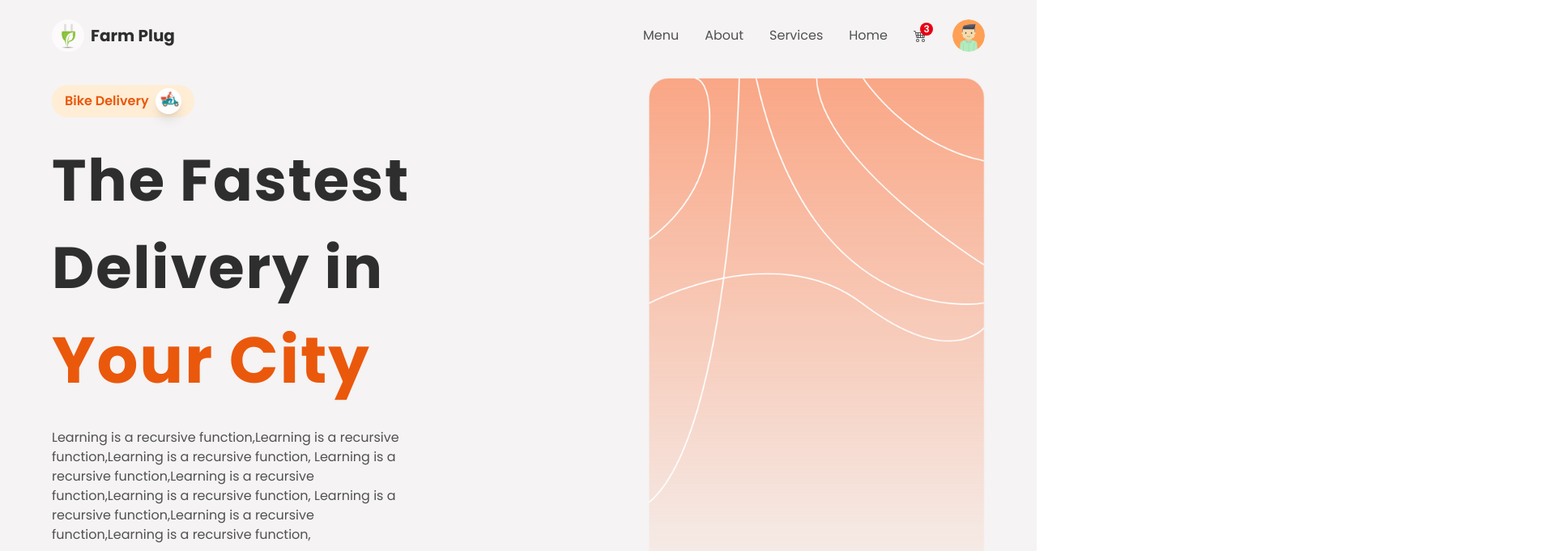
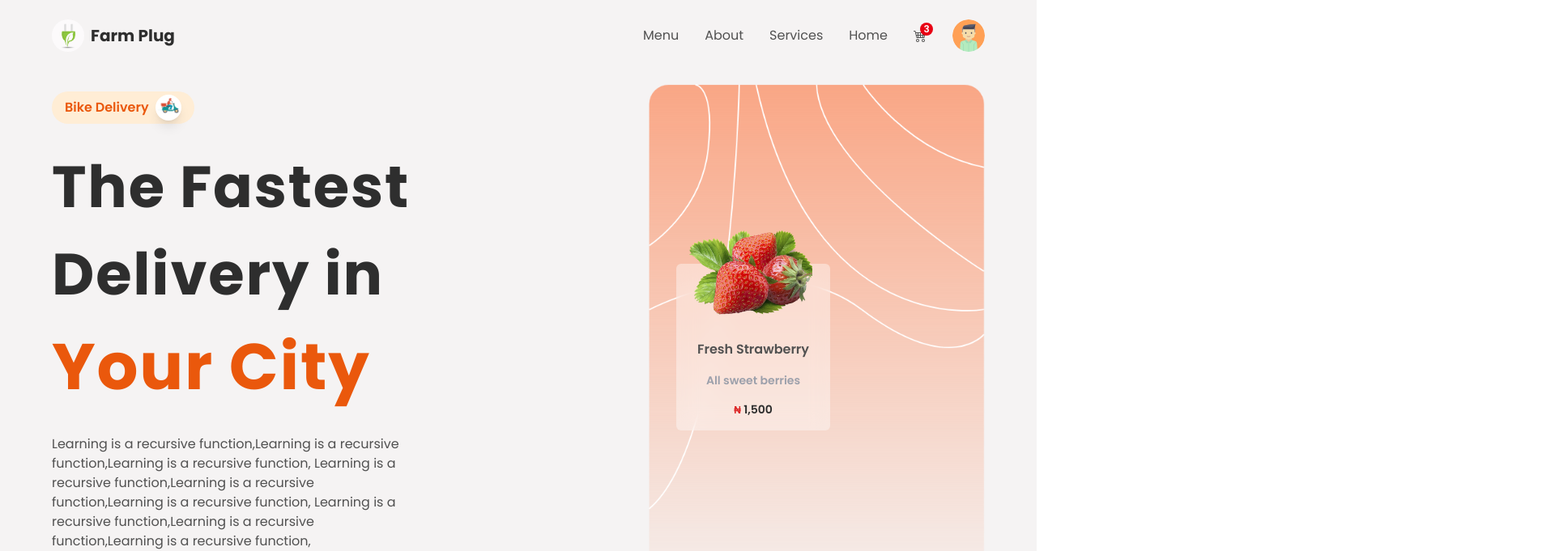
Before and after one commit to mainerprenuer/farmPlug, a React (Create React App) app: page / in a window 1280 px wide. Shown: the top 681 px of the page at 81% size, 1920 px wide, since content can reach past the window. Built offline with nearby package versions, Linux system fonts and the light colour scheme.

Commit message:
touches on home static container

```diff
--- a/src/components/HomeContainer.jsx
+++ b/src/components/HomeContainer.jsx
@@ -1,6 +1,7 @@
 import React from 'react'
 import Delivery from '../img/delivery.png'
 import HeroBg from '../img/heroBg.png'
+import F1 from '../img/f1.png'
 
 
 const HomeContainer = () => {
@@ -34,11 +35,21 @@ const HomeContainer = () => {
       hover:shadow-lg transition-all ease-out duration-100'>
       Order Now</button>
       </div>
-    <div className='flex-1'>
-        <img src={HeroBg} className="ml-auto h-650 " alt="hero-bg"/>
+    <div className='py-2 flex-1 flex items-center relative'>
+            <img src={HeroBg} className="ml-auto h-420 w-full lg:w-auto lg:h-650" alt='hero-Bg' />
 
-        <div className='w-full h-full absolute flex items-center justify-center'></div>
-    </div>
+            <div className='w-full h-full absolute top-0 left-0 flex items-center justify-center px-32 py-4'>
+                <div className='w-190 p-4 bg-cardOverlay backdrop-blur-md rounded-md flex flex-col items-center justify-center'>
+                    <img src={F1} className='w-40 -mt-20' alt='f1' />
+                    <p className='text-base font-semibold text-textColor'>Fresh Strawberry</p>
+
+                    <p className='text-sm text-lighttextGray font-semibold my-4'>All sweet berries</p>
+
+                    <p className='text-sm font-semibold text-headingColor'>
+                    <span className='text-xs text-red-600'>₦</span> 1,500</p>
+                </div>
+            </div>
+      </div>
     </section>
   ) ;
 }
--- a/tailwind.config.js
+++ b/tailwind.config.js
@@ -48,8 +48,8 @@ module.exports = {
         textColor: "#515151",
         cartNumBg: "#e80013",
         primary: "#f5f3f3",
-        // cardOverlay: "rgba(256,256,256,0.4)",
-        // lighttextGray: "#9ca0ab",
+        cardOverlay: "rgba(256,256,256,0.4)",
+        lighttextGray: "#9ca0ab",
         // card: "rgba(256,256,256,0.8)",
         // cartBg: "#282a2c",
         // cartItem: "#2e3033",
```
